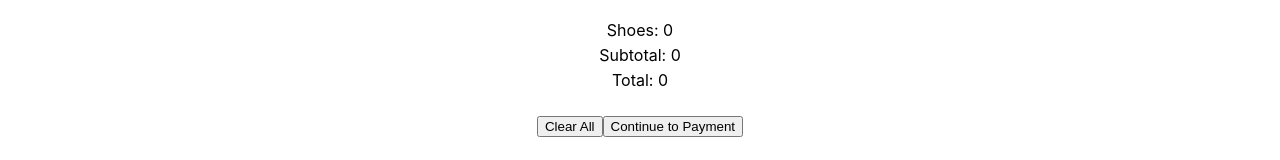
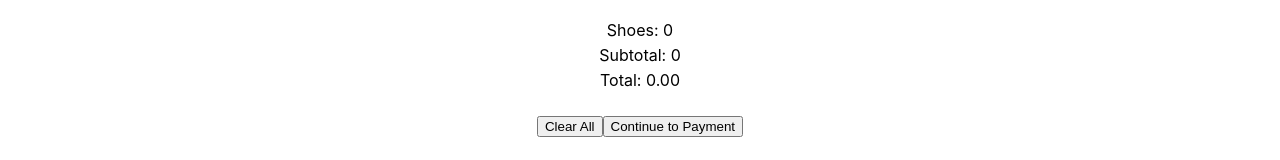
Before and after one commit to gothamcity17/capstone-1, a React (Create React App) app in the folder capstone/: page /cart in a window 1280 px wide. Shown: the part 120-280 px from the top of the page. Built offline with nearby package versions, Linux system fonts and the light colour scheme.

Commit message:
Added further Cart functionality

```diff
--- a/capstone/src/App.js
+++ b/capstone/src/App.js
@@ -12,7 +12,6 @@ function App() {
   const [Input, setInput] = useState('');
   const [searchProducts, setSearchProducts] = useState([]);
   const [searchBoolean, setSearchBoolean] = useState(false);
-
 
   const deleteItem = (index) => {
     let filtered = addtocart.filter((element, i) => i !== index);
--- a/capstone/src/Components/Cart.jsx
+++ b/capstone/src/Components/Cart.jsx
@@ -18,7 +18,7 @@ export default function Cart({ addtocart, setAddtocart, deleteItem }) {
       </header>
       <br></br>
       <div className='item-grid'>
-        {addtocart.map((item,index) => {
+        {addtocart.map((item, index) => {
           cost += item.price;
           stock += item.quantity;
           return (
@@ -32,7 +32,7 @@ export default function Cart({ addtocart, setAddtocart, deleteItem }) {
               <hr></hr>
               <p className='Details'>Price: ${item.price} </p>
 
-              <button onClick={ () => deleteItem (index) }> Delete </button>
+              <button onClick={() => deleteItem(index)}> Delete </button>
             </div>
           );
         })}
@@ -41,8 +41,7 @@ export default function Cart({ addtocart, setAddtocart, deleteItem }) {
       <div className='End'>
         <p> Shoes: {stock} </p>
         <p> Subtotal: {cost} </p>
-        <p> Total: {cost * 1.0825} </p>
-
+        <p> Total: {(cost * 1.0825).toFixed(2)}  </p>
         <br></br>
         <button onClick={clearAll}> Clear All </button>
         <button> Continue to Payment </button>
--- a/capstone/src/Components/Product.jsx
+++ b/capstone/src/Components/Product.jsx
@@ -16,7 +16,10 @@ const Product = (props) => {
     <>
       <header className='App-Header'>
         <div className='Nav'>
-          <Link to='/' className='Home'> Home </Link>
+          <Link to='/' className='Home'>
+            {' '}
+            Home{' '}
+          </Link>
 
           <Link to='/cart'> Cart </Link>
         </div>
```
